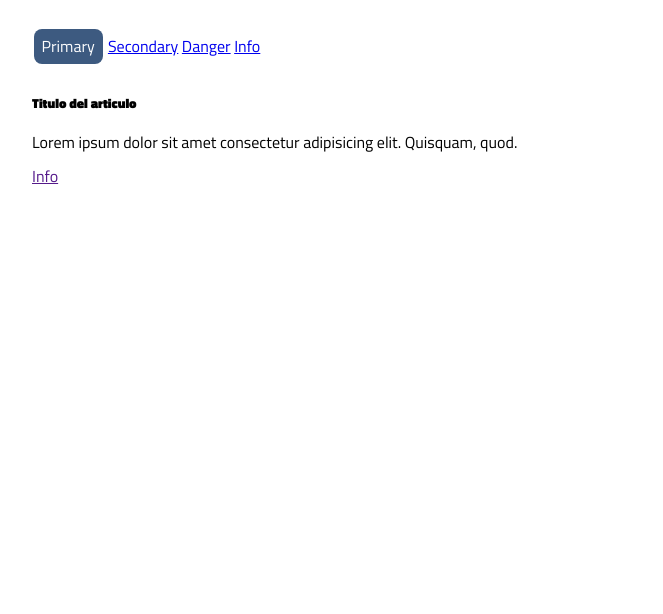
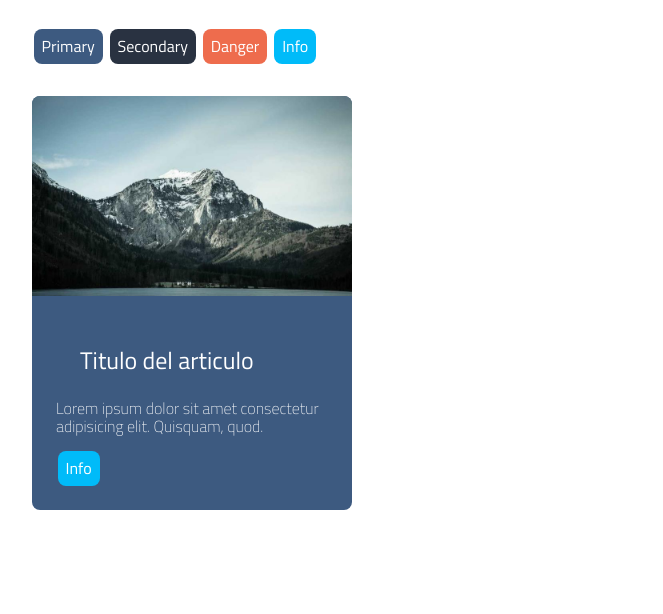
Before and after one commit to RonSG96/html5, a plain HTML site: page CSS intermedio/practica-css-intermedio/index.html in a window 1280 px wide. Shown: the part 186-800 px from the top of the page, without its empty margins (308-971 px from the left). Drawn offline with Linux system fonts and the light colour scheme.

Commit message:
practica de css intermedio terminada

```diff
--- a/CSS intermedio/practica-css-intermedio/css/style.css
+++ b/CSS intermedio/practica-css-intermedio/css/style.css
@@ -47,8 +47,7 @@ body {
 }
 
 /* botones */
-
-.btn-primary {
+.btn {
     /* inline block: no va a ser de bloque pero podra trabajar con sus propiedades como si fuera bloque  */
     display: inline-block;
     text-decoration: none;
@@ -56,7 +55,29 @@ body {
     padding: 0.5em;
     margin: 0 0.1em;
     border-radius: 0.5em;
+}
+
+.btn-primary {
+
     background-color: var(--primary);
+    color: white;
+}
+
+.btn-secondary {
+
+    background-color: var(--secondary);
+    color: white;
+}
+
+.btn-danger {
+
+    background-color: var(--danger);
+    color: white;
+}
+
+.btn-info {
+
+    background-color: var(--info);
     color: white;
 }
 
@@ -66,8 +87,37 @@ body {
     display: block;
     font-size: 3rem;
     padding: 1em;
-    color: var(--primary);
+    color: white;
     background-color: var(--primary);
     text-decoration: none;
     text-align: center;
 }
+
+.card {
+    width: 20rem;
+    /* overflow corta el contenido al ancho de la tarjeta */
+    overflow: hidden;
+    color: white;
+    background-color: var(--primary);
+    border-radius: 0.5rem;
+
+
+}
+
+.card-img {
+    width: 100%
+}
+
+.card-body {
+    padding: 1.5em;
+}
+
+.card-body h5 {
+    font-size: 1.5rem;
+    margin: 1em;
+    font-weight: 400;
+}
+
+.card-body p {
+    font-weight: 100;
+}
--- a/CSS intermedio/practica-css-intermedio/index.html
+++ b/CSS intermedio/practica-css-intermedio/index.html
@@ -22,20 +22,20 @@
     </header>
 
     <nav class="container mt-2">
-        <a href="#" class="btn-primary">Primary</a>
-        <a href="#">Secondary</a>
-        <a href="#">Danger</a>
-        <a href="#">Info</a>
+        <a href="#" class="btn btn-primary">Primary</a>
+        <a href="#" class="btn btn-secondary">Secondary</a>
+        <a href="#" class="btn btn-danger">Danger</a>
+        <a href="#" class="btn btn-info">Info</a>
     </nav>
 
     <section class="container mt-2">
-        <article>
+        <article class="card">
             <!-- El article habla de un tema en el sitio web  -->
-            <!-- <img src="/CSS intermedio/practica-css-intermedio/assets/img/800x500.jpg" alt=""> -->
-            <div>
+            <img src="/CSS intermedio/practica-css-intermedio/assets/img/800x500.jpg" class="card-img" alt="">
+            <div class="card-body">
                 <h5>Titulo del articulo</h5>
                 <p>Lorem ipsum dolor sit amet consectetur adipisicing elit. Quisquam, quod.</p>
-                <a href="">Info</a>
+                <a href="/" class="btn btn-info">Info</a>
             </div>
         </article>
     </section>
```
Also changed, not shown: 1 other file.
